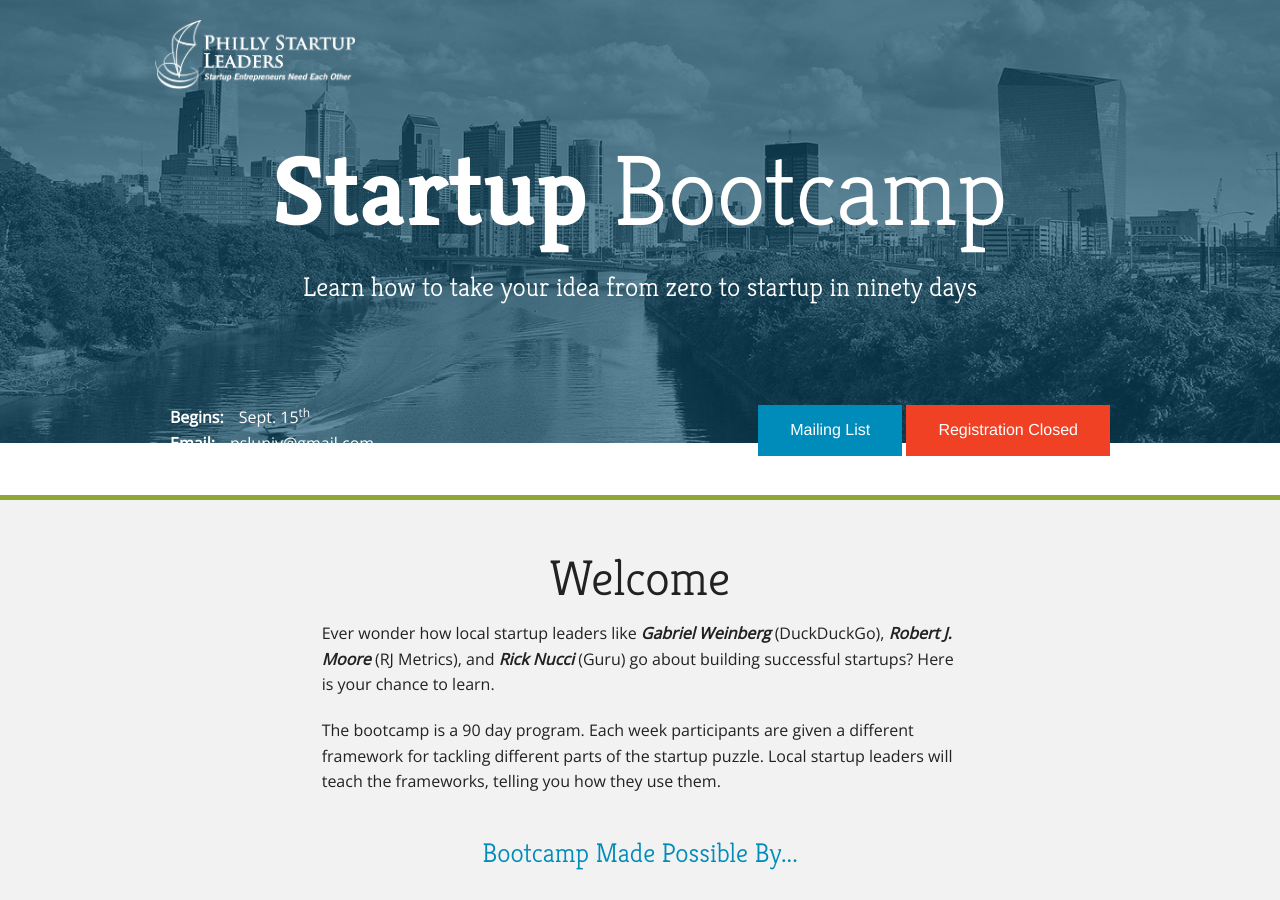
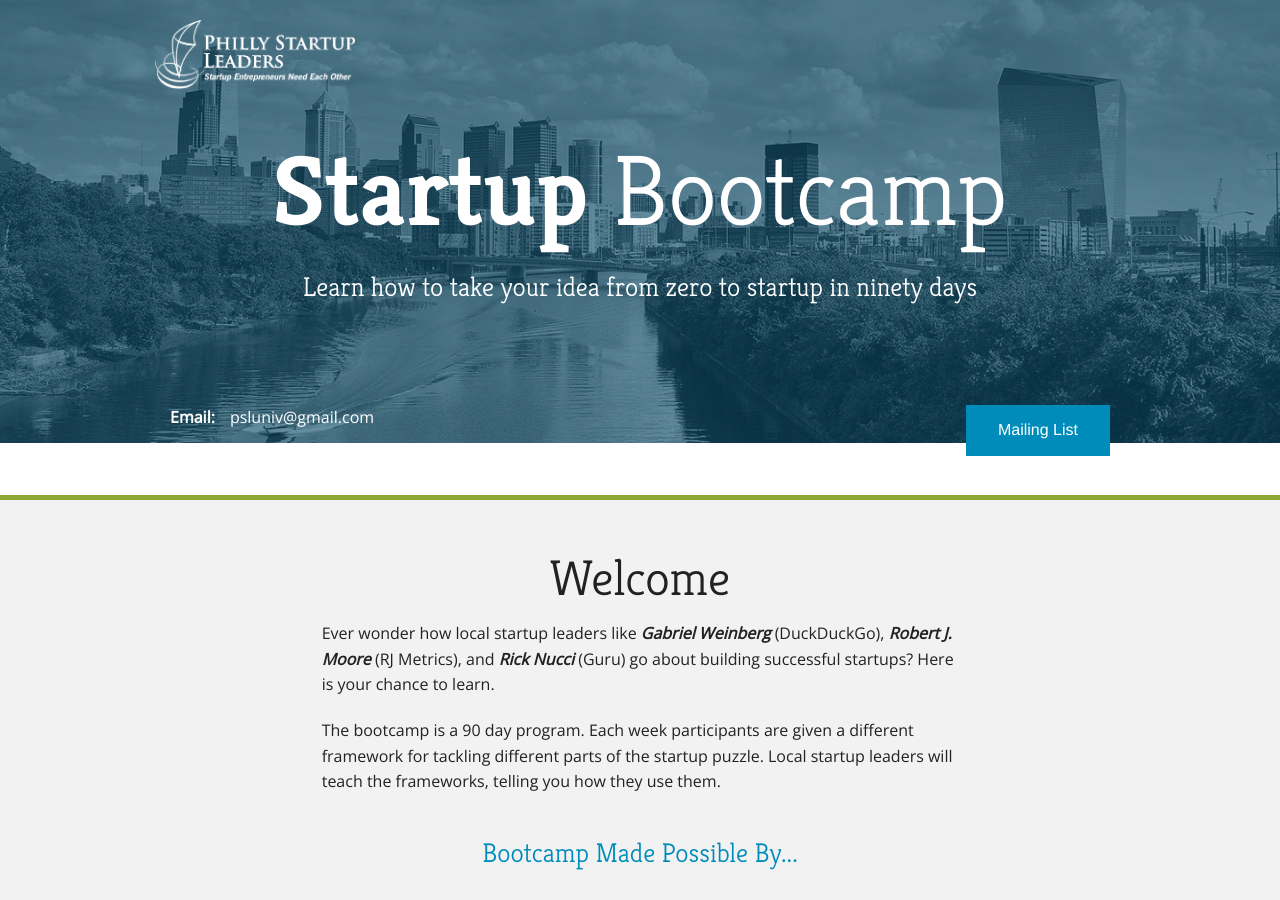
Before and after one commit to phillystartupleaders/bootcamp, a Jekyll site: the page built from index.html, in a window 1280 px wide and 900 px high. Built offline with Jekyll 4.4.1, drawn with Linux system fonts in a browser that asks for light colours; nearby versions of some CDN libraries.

Commit message:
remove date and registration

```diff
--- a/index.html
+++ b/index.html
@@ -15,14 +15,14 @@
       <h3 class="subheading">Learn how to take your idea from zero to startup in ninety days</h3>
 
       <div class="intro-meta small-12 medium-6 columns">
-        <p><span class="bold">Begins:</span><span class="thin">Sept. 15<sup>th</sup></span></p>
+        <!-- <p><span class="bold">Begins:</span><span class="thin">Sept. 15<sup>th</sup></span></p> -->
 
         <p><span class="bold">Email:</span><span class="thin"><a href="mailto:psluniv@gmail.com" class="email">psluniv@gmail.com</a></span>
         </p>
       </div>
       <div class="register small-12 medium-6 columns show-for-medium-up">
         <a href="{{ site.baseurl }}/mailing-list" class="button">Mailing List</a>
-        <button class="button alert">Registration Closed</button>
+        <!-- <button class="button alert">Registration Closed</button> -->
       </div>
     </div>
   </div>
```
